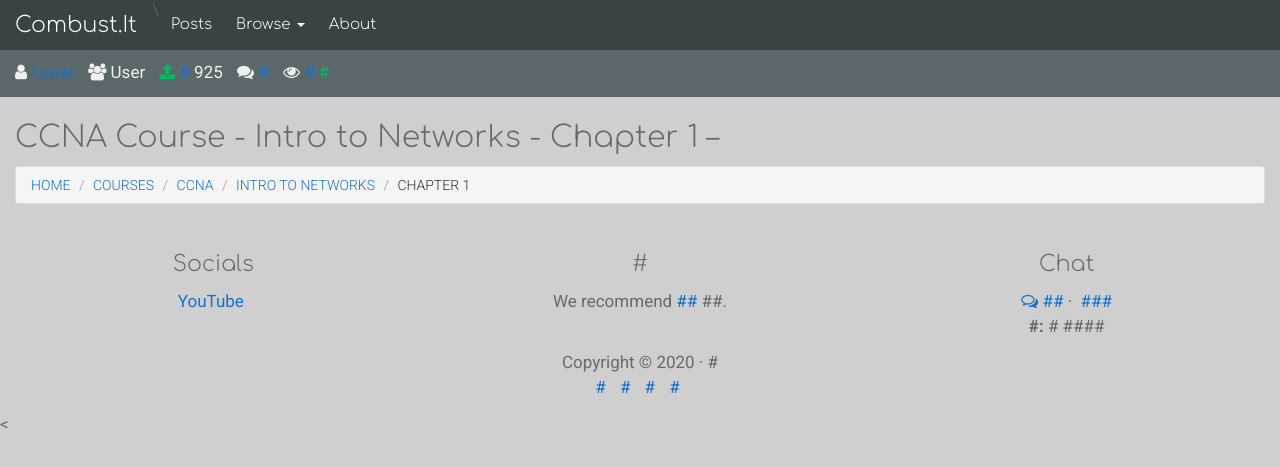
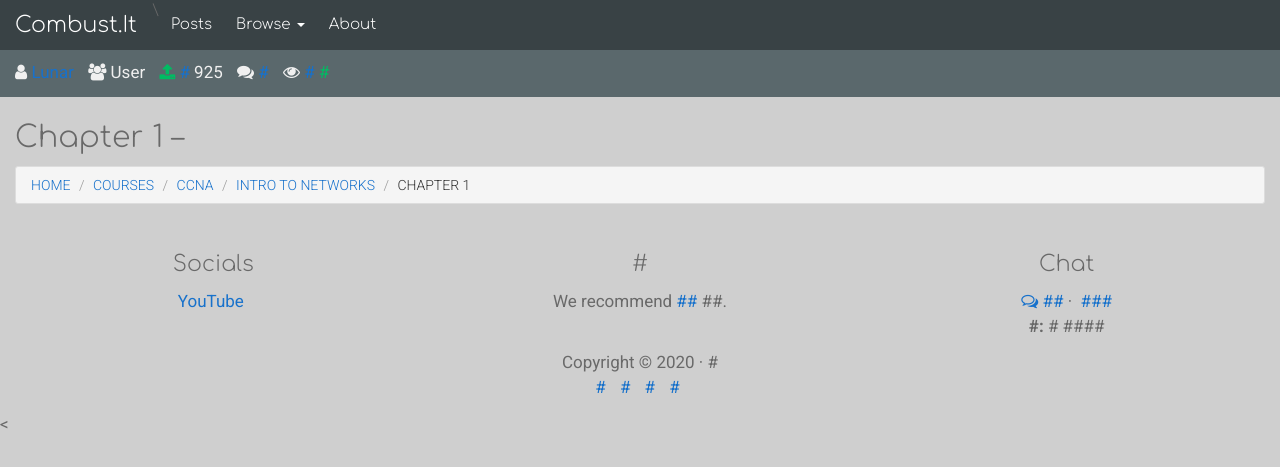
Before and after one commit to lunarcontrol/combust.it, a Jekyll site: the page built from course/ccna-200-301/intro-to-networks/1/index.md, in a window 1280 px wide. Shown: the top 467 px of the page. Built offline with Jekyll 4.4.1, drawn with Linux system fonts in a browser that asks for light colours; nearby versions of some CDN libraries; library files that are not in the unit come from our copies.

Commit message:
Update index.md

```diff
--- a/course/ccna-200-301/intro-to-networks/1/index.md
+++ b/course/ccna-200-301/intro-to-networks/1/index.md
@@ -1,6 +1,6 @@
 ---
 layout: page
-title: CCNA Course - Intro to Networks - Chapter 1
+title: Chapter 1
 ---
 <nav aria-label="breadcrumb">
   <ol class="breadcrumb">
```
